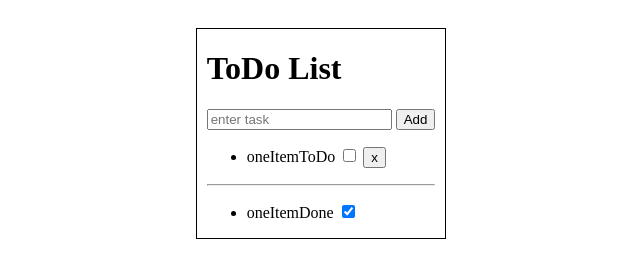
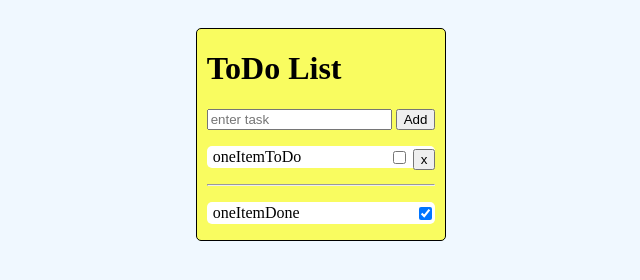
Before and after one commit to dani-ras/ToDoList_project, a plain HTML site: page index.html in a window 1280 px wide. Shown: the whole page, without its empty margins (319-959 px from the left). Drawn offline with Linux system fonts and the light colour scheme.

Commit message:
basic css added

```diff
--- a/index.html
+++ b/index.html
@@ -7,39 +7,39 @@
     <meta name="viewport" content="width=device-width, initial-scale=1.0">
     <title>ToDoList</title>
 
-    <style>
-        body{
-            display: flex;
-        }
-        #container{
-            border: 1px solid black;
-            width: auto;
-            margin: 20px auto 0;
-            padding: 0 10px;
-        }
-    </style>
+    <link rel="stylesheet" href="style.css">
 </head>
 
 <body>
 
     <div id="container">
         <h1>ToDo List</h1>
-        <form action="">
+        <form action="" onsubmit="add_toDo()">
             <input type="text" placeholder="enter task">
             <input type="submit" value="Add">
         </form>
 
         <ul id="doLi">
-            <li>oneItemToDo <input type="checkbox" onclick="trans_doneLi()"> <button>x</button></li>
+            <li> <label for=""> oneItemToDo </label>
+            <span>
+                <input type="checkbox" onclick="trans_doneLi()">
+                <button>x</button></li>
+            </span>
+
         </ul>
 
         <hr>
 
         <ul id="doneLi">
-            <li>oneItemDone <input type="checkbox" checked onclick="trans_doLi()"></li>
+            <li>oneItemDone
+                <span>
+                    <input type="checkbox" checked onclick="trans_doLi()"></li>
+                </span>
         </ul>
     </div>
 
+
+    <script src="script.js"></script>
 </body>
 
 </html>
--- /dev/null
+++ b/style.css
@@ -0,0 +1,27 @@
+body{
+    display: flex;
+    background-color: aliceblue;
+}
+#container{
+    border: 1px solid black;
+    width: auto;
+    background-color: rgba(255, 255, 0, 0.623);
+    margin: 20px auto 0;
+    padding: 0 10px;
+    border-radius: 5px;
+}
+ul{
+    list-style-type: none;
+    padding-left: 0;
+}
+
+li{
+    padding: 2px 2px 2px 6px;
+    background-color: white;
+    border-radius: 5px;
+    position: relative;
+}
+li span{
+    position: absolute;
+    right: 0;
+}
```
